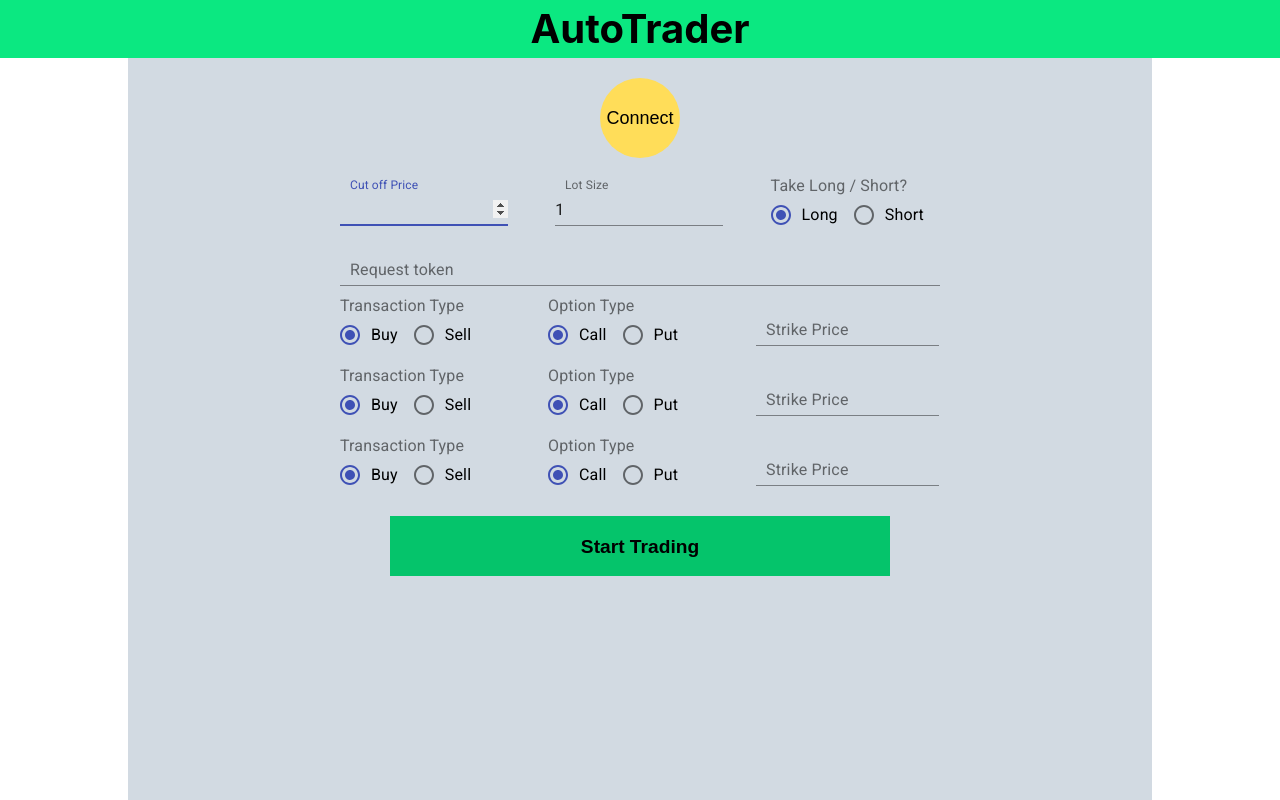
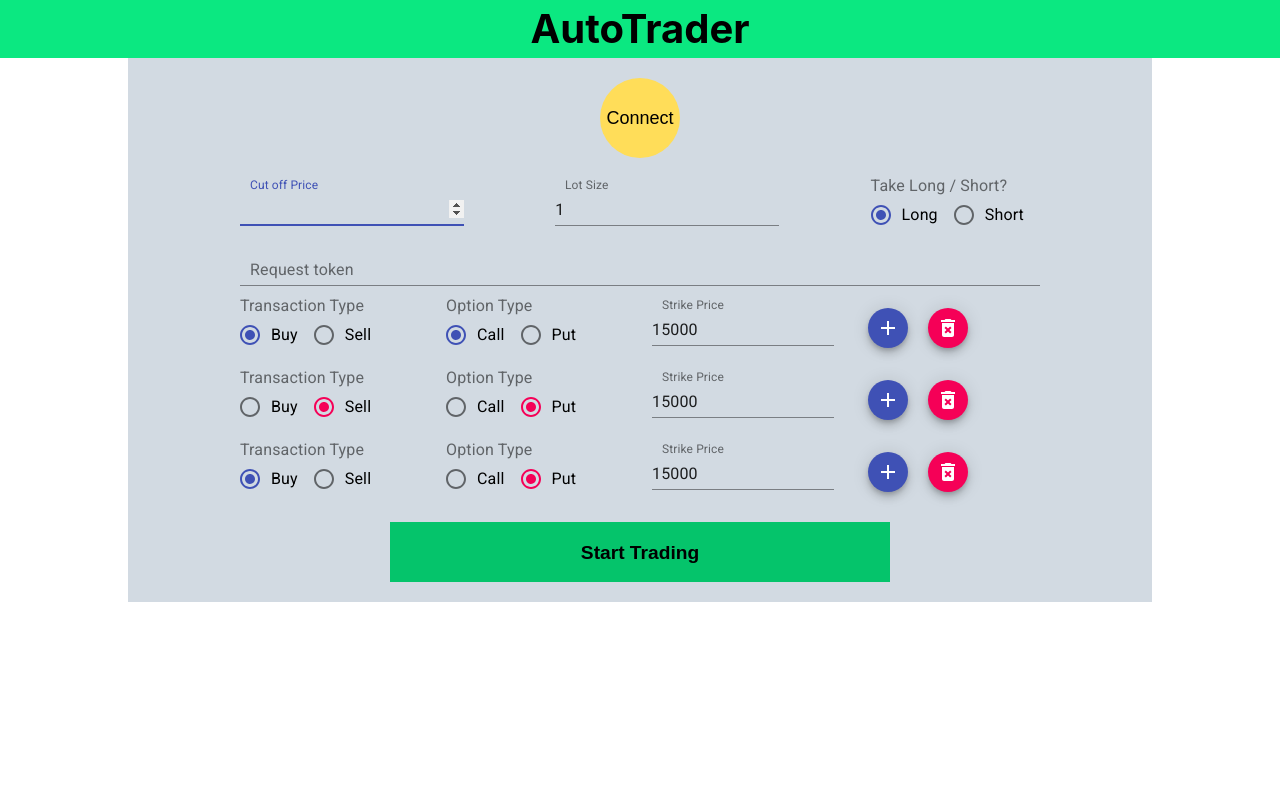
Before and after one commit to parthikrb/AutoTrader-Client, a React (Create React App) app: page / in a window 1280 px wide. Built offline with nearby package versions, Linux system fonts and the light colour scheme.

Commit message:
updated the add/remove transaction on ui

```diff
--- a/package.json
+++ b/package.json
@@ -4,6 +4,7 @@
   "private": true,
   "dependencies": {
     "@material-ui/core": "^4.11.3",
+    "@material-ui/icons": "^4.11.2",
     "@testing-library/jest-dom": "^5.11.4",
     "@testing-library/react": "^11.1.0",
     "@testing-library/user-event": "^12.1.10",
--- a/src/App.css
+++ b/src/App.css
@@ -13,7 +13,7 @@
 .container {
   width: 80%;
   padding: 20px;
-  height: calc(100vh - 58px);
+  height: calc(100% - 58px);
   background-color: #d2dae2;
   margin: auto;
 }
@@ -35,7 +35,7 @@
 }
 
 .textInput {
-  width: 600px;
+  width: 800px;
   height: 60px;
   padding: 20px;
   display: block;
@@ -46,7 +46,7 @@
 
 .price {
   display: flex;
-  width: 600px;
+  width: 800px;
   margin: auto;
   margin-top: 20px;
 }
@@ -69,7 +69,7 @@
 .token {
   margin: auto;
   display: block;
-  width: 600px;
+  width: 800px;
 }
 
 label {
--- a/src/App.js
+++ b/src/App.js
@@ -1,6 +1,6 @@
 /* eslint-disable no-unused-vars */
 import "./App.css";
-import React, { useState } from "react";
+import React, { useState, useEffect, useRef } from "react";
 import axios from "axios";
 import {
   Grid,
@@ -18,10 +18,15 @@
   const [lotSize, setLotSize] = useState(1);
   const [decision, setDecision] = useState("LONG");
   const [requestToken, setRequestToken] = useState("");
-  const [transactions, setTransactions] = useState([]);
-  const [transaction1, setTransaction1] = useState({});
-  const [transaction2, setTransaction2] = useState({});
-  const [transaction3, setTransaction3] = useState({});
+  const initialTransactions = [
+    { transactionType: "BUY", optionType: "CALL", inTheMoney: 15000 },
+    { transactionType: "SELL", optionType: "PUT", inTheMoney: 15000 },
+    { transactionType: "BUY", optionType: "PUT", inTheMoney: 15000 },
+  ];
+  const [transactions, setTransactions] = useState(initialTransactions);
+
+  const apiEndpoint = useRef("https://nameless-cove-63960.herokuapp.com");
+  const tradeRef = useRef();
 
   const handleBasePriceChange = (event) => {
     setBasePrice(event.target.value);
@@ -38,24 +43,34 @@
   const handleDecisionChange = (event) => {
     setDecision(event.target.value);
   };
+
+  const handleTransactionChange = (index, event) => {
+    const _transactions = [...transactions];
+    _transactions[index][event.target.name] = event.target.value;
+    setTransactions(_transactions);
+  };
+
   const handleConnect = () => {
     const tab = window.open(
-      "https://kite.trade/connect/login?api_key=eqtx7e356zu0fky2&v=3",
+      `https://kite.trade/connect/login?api_key=eqtx7e356zu0fky2&v=3`,
       "_blank"
     );
     tab.focus();
   };
 
+  useEffect(() => {
+    console.log("Current Environment Status: ", process.env.NODE_ENV);
+    apiEndpoint.current =
+      process.env.NODE_ENV === "development" && `http://localhost:5000`;
+  }, []);
+
+  useEffect(() => {
+    tradeRef.current.scrollIntoView();
+  }, [transactions]);
+
   const handleStartTrading = async () => {
-    setTransactions([]);
-    const _transactions = transactions;
-    if (Object.keys(transaction1).length) _transactions.push(transaction1);
-    if (Object.keys(transaction2).length) _transactions.push(transaction2);
-    if (Object.keys(transaction3).length) _transactions.push(transaction3);
-    setTransactions(_transactions);
-
     await axios
-      .post("https://nameless-cove-63960.herokuapp.com/api/price", {
+      .post(`${apiEndpoint.current}/api/price`, {
         basePrice,
         lotSize,
         decision,
@@ -64,6 +79,23 @@
       })
       .then((response) => alert("Started Successfully"))
       .catch((error) => alert(error));
+  };
+
+  const handleNewTransaction = (index) => {
+    setTransactions([
+      ...transactions,
+      {
+        transactionType: "BUY",
+        optionType: "CALL",
+        inTheMoney: 15000,
+      },
+    ]);
+  };
+
+  const handleRemoveTransaction = (index) => {
+    const newTransaction = [...transactions];
+    newTransaction.splice(index, 1);
+    setTransactions(newTransaction);
   };
 
   return (
@@ -126,12 +158,29 @@
           />
         </div>
         <div className="transactions">
-          <OrderSelection addTransaction={setTransaction1} />
-          <OrderSelection addTransaction={setTransaction2} />
-          <OrderSelection addTransaction={setTransaction3} />
+          {transactions.map((transaction, index) => {
+            const { transactionType, optionType, inTheMoney } = transaction;
+            return (
+              <OrderSelection
+                key={index}
+                transactionType={transactionType}
+                optionType={optionType}
+                inTheMoney={inTheMoney}
+                addTransaction={(event) =>
+                  handleTransactionChange(index, event)
+                }
+                newTransaction={() => handleNewTransaction(index)}
+                removeTransaction={() => handleRemoveTransaction(index)}
+              />
+            );
+          })}
         </div>
 
-        <button className="startBtn" onClick={handleStartTrading}>
+        <button
+          className="startBtn"
+          onClick={handleStartTrading}
+          ref={tradeRef}
+        >
           Start Trading
         </button>
       </div>
--- a/src/components/OrderSelection/OrderSelection.js
+++ b/src/components/OrderSelection/OrderSelection.js
@@ -1,4 +1,4 @@
-import React, { useState, useEffect } from 'react';
+import React from 'react';
 import {
     Grid,
     Radio,
@@ -6,62 +6,74 @@
     FormControlLabel,
     FormControl,
     FormLabel,
-    TextField
+    TextField,
+    Fab
 } from '@material-ui/core';
+import AddIcon from '@material-ui/icons/Add';
+import DeleteForeverIcon from '@material-ui/icons/DeleteForever';
 
 const OrderSelection = (props) => {
-    const [transactionType, setTransactionType] = useState("BUY");
-    const [optionType, setOptionType] = useState("CALL");
-    const [inTheMoney, setInTheMoney] = useState("");
-    const { addTransaction } = props;
-
-    useEffect(() => {
-        if (transactionType && optionType && inTheMoney) {
-            addTransaction({
-                transactionType,
-                optionType,
-                inTheMoney
-            })
-        }
-    }, [transactionType, optionType, inTheMoney, addTransaction])
-
-    const handleTransactionTypeChange = (event) => {
-        setTransactionType(event.target.value);
-    };
-
-    const handleOptionTypeChange = (event) => {
-        setOptionType(event.target.value)
-    }
-
-    const handleInTheMoneyChange = (event) => {
-        setInTheMoney(event.target.value);
-    };
+    const {
+        transactionType,
+        optionType,
+        inTheMoney,
+        addTransaction,
+        newTransaction,
+        removeTransaction } = props;
 
     return (
         <Grid container spacing={3}>
-            <Grid item xs={4}>
+            <Grid item xs={3}>
                 <FormControl component="fieldset">
                     <FormLabel component="legend">Transaction Type</FormLabel>
-                    <RadioGroup aria-label="transaction-type" style={{ display: 'block' }} name="transactionType" value={transactionType} onChange={handleTransactionTypeChange}>
+                    <RadioGroup
+                        aria-label="transaction-type"
+                        style={{ display: 'block' }}
+                        name="transactionType"
+                        value={transactionType}
+                        onChange={addTransaction}>
                         <FormControlLabel value="BUY" control={<Radio color="primary" />} label="Buy" />
                         <FormControlLabel value="SELL" control={<Radio color="secondary" />} label="Sell" />
                     </RadioGroup>
                 </FormControl>
             </Grid>
-            <Grid item xs={4}>
+            <Grid item xs={3}>
                 <FormControl component="fieldset">
                     <FormLabel component="legend">Option Type</FormLabel>
-                    <RadioGroup aria-label="option-type" style={{ display: 'block' }} name="optionType" value={optionType} onChange={handleOptionTypeChange}>
+                    <RadioGroup
+                        aria-label="option-type"
+                        style={{ display: 'block' }}
+                        name="optionType" value={optionType}
+                        onChange={(event, index) => addTransaction(event, index)}>
                         <FormControlLabel value="CALL" control={<Radio color="primary" />} label="Call" />
                         <FormControlLabel value="PUT" control={<Radio color="secondary" />} label="Put" />
                     </RadioGroup>
                 </FormControl>
             </Grid>
-            <Grid item xs={4}>
-                <TextField id="strike-price" label="Strike Price" type="number" value={inTheMoney} onChange={handleInTheMoneyChange} />
+            <Grid item xs={3}>
+                <TextField
+                    id="strike-price"
+                    label="Strike Price"
+                    type="number"
+                    name="inTheMoney"
+                    value={inTheMoney}
+                    onChange={(event, index) => addTransaction(event, index)} />
+            </Grid>
+            <Grid item xs={3}>
+                <Fab color="primary" size="small"
+                    aria-label="add" style={{ margin: '10px' }}
+                    onClick={newTransaction}>
+                    <AddIcon />
+                </Fab>
+                <Fab color="secondary" size="small"
+                    aria-label="remove" style={{ margin: '10px' }}
+                    onClick={removeTransaction}
+                >
+                    <DeleteForeverIcon />
+                </Fab>
             </Grid>
         </Grid>
     )
 }
 
-export default OrderSelection
+export default OrderSelection;
```
Also changed, not shown: 2 other files (tests, documents, lock files or other folders).
